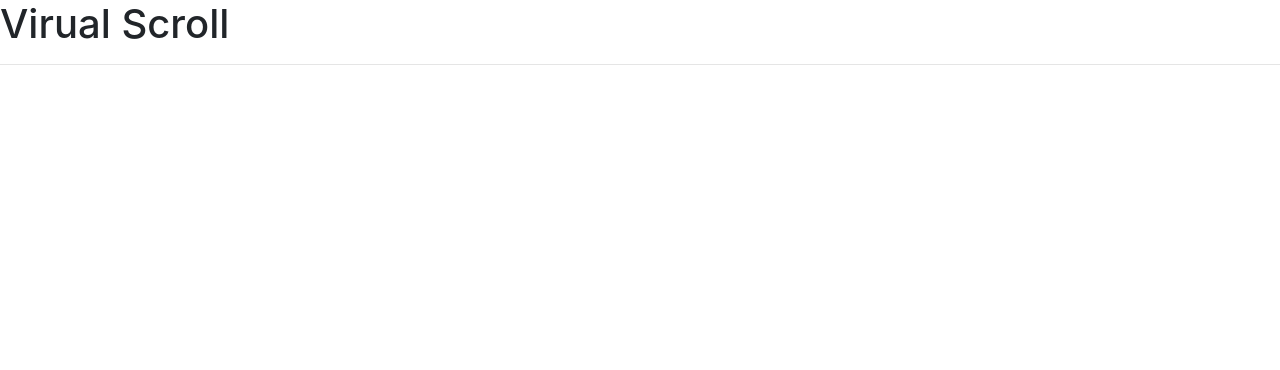
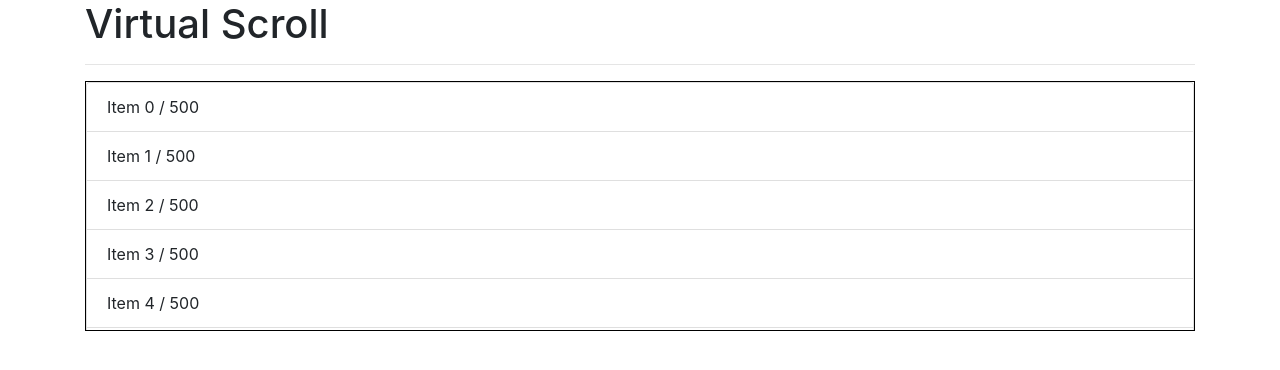
Before and after one commit to tecnotofi/angulartestingapp, an Angular app: page / in a window 1280 px wide. Shown: the top 370 px of the page. Built offline with nearby package versions, Linux system fonts and the light colour scheme.

Commit message:
Agregado virtual scroll

```diff
--- a/src/app/virtual/virtual.component.html
+++ b/src/app/virtual/virtual.component.html
@@ -1,7 +1,7 @@
-<h1>Virual Scroll</h1>
+<h1>Virtual Scroll</h1>
 <hr>
-<cdk-virtual-scroll-viewport itemSize="50">
-    <div *cdkVirtualFor="let persona of personas">
-
+<cdk-virtual-scroll-viewport itemSize="50" class="list-container list-group">
+    <div class="list-group-item" *cdkVirtualFor="let persona of personas; let i = index; let c = count;">
+        Item {{ i}} / {{ c }}
     </div>
 </cdk-virtual-scroll-viewport>
--- a/src/app/virtual/virtual.component.ts
+++ b/src/app/virtual/virtual.component.ts
@@ -1,5 +1,4 @@
-import { Component, OnInit, ViewChild } from '@angular/core';
-
+import { Component, OnInit } from '@angular/core';
 
 @Component({
   selector: 'app-virtual',
@@ -15,5 +14,4 @@ export class VirtualComponent implements OnInit {
   ngOnInit() {
     console.log(this.personas);
   }
-
 }
--- a/src/index.html
+++ b/src/index.html
@@ -8,7 +8,7 @@
   <link rel="icon" type="image/x-icon" href="favicon.ico">
   <link rel="stylesheet" href="https://stackpath.bootstrapcdn.com/bootstrap/4.4.1/css/bootstrap.min.css" integrity="sha384-Vkoo8x4CGsO3+Hhxv8T/Q5PaXtkKtu6ug5TOeNV6gBiFeWPGFN9MuhOf23Q9Ifjh" crossorigin="anonymous">
 </head>
-<body>
+<body class="container">
   <app-root></app-root>
 </body>
 </html>
```
